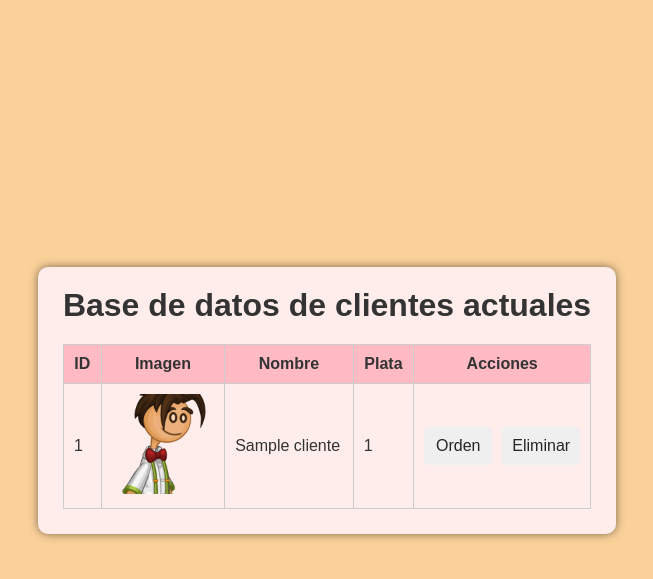
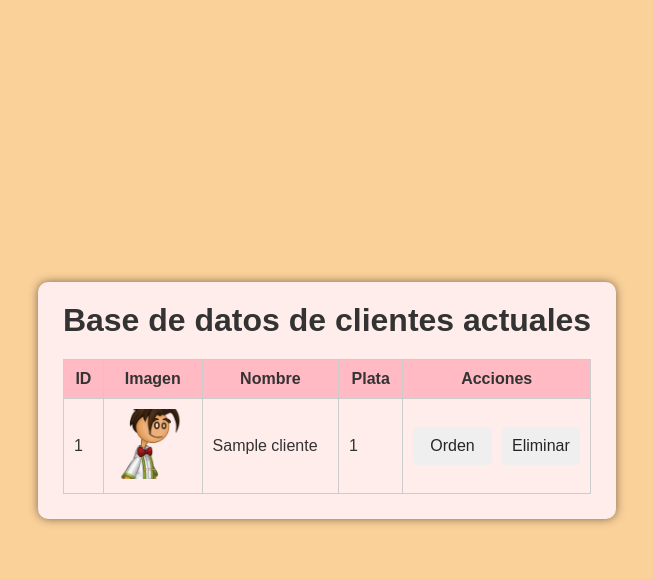
Before and after one commit to AilenGangale/LosProsciutto, a Flask app: page /clientes/ in a window 1280 px wide. Shown: the top 579 px of the page, without its empty margins (313-966 px from the left). Run offline with Flask 3, Linux system fonts and the light colour scheme; tables that the repository leaves empty hold one stand-in row (values such as "Sample post"); some libraries are stand-ins or nearby versions.

Commit message:
cambios de diseño en las fotos

```diff
--- a/Frontend/templates/clientes_existentes.html
+++ b/Frontend/templates/clientes_existentes.html
@@ -37,9 +37,10 @@
         }
 
         th, td {
-
             padding: 10px;
             border: 1px solid #ccc;
+            text-align: center;
+            white-space: nowrap; /* Evitar que el texto se corte */
         }
 
         th {
@@ -90,8 +91,8 @@
         }
 
         .imagen-cliente {
-            width: 100px;
-            height: 100px;
+            width: 70px;
+            height: 70px;
             object-fit: cover;
 
         }
```
